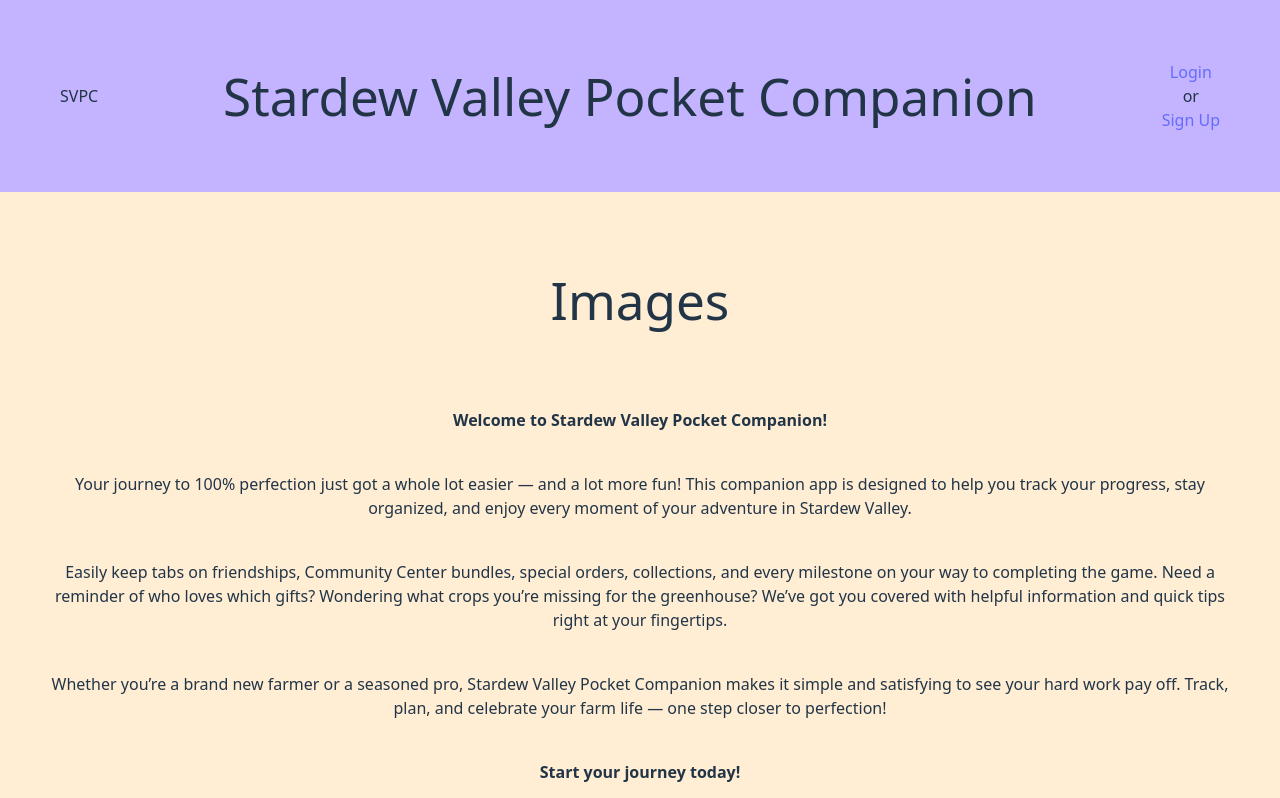
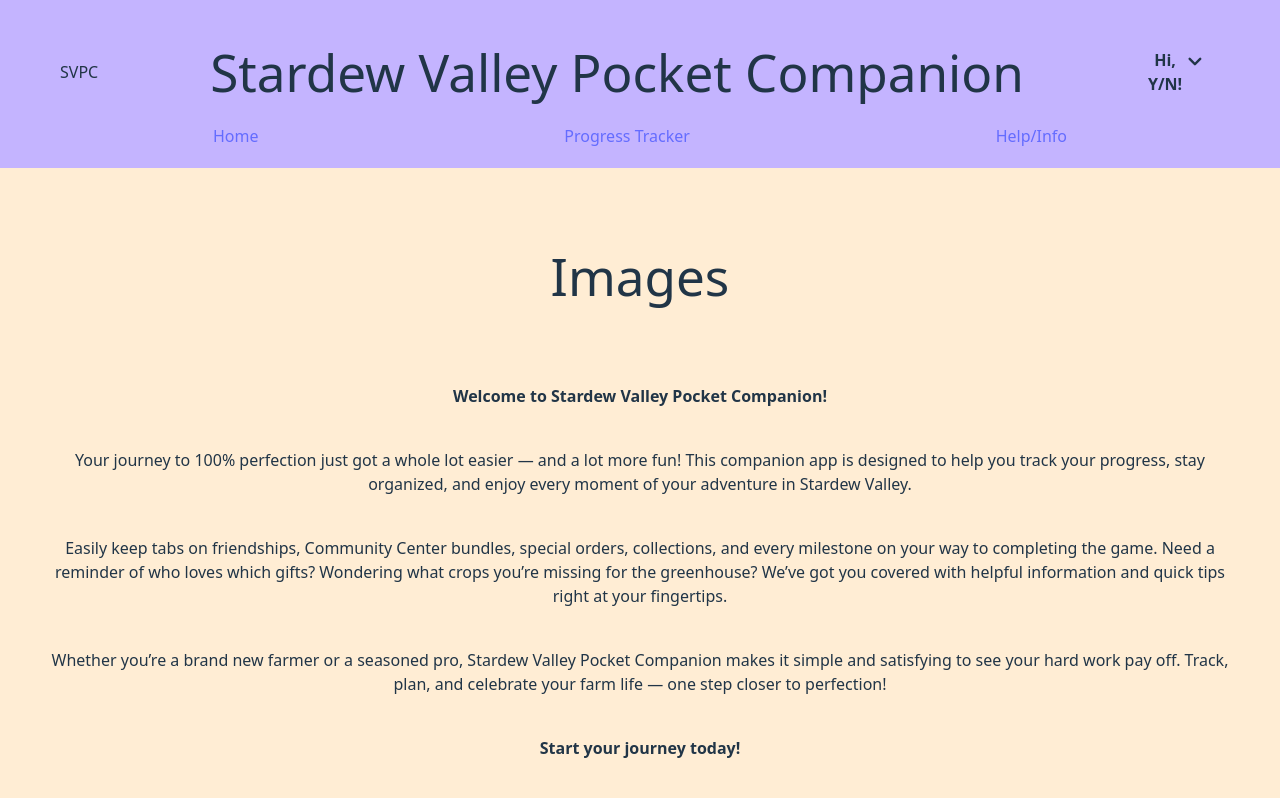
Before and after one commit to lnsvn/stardew-pocket, a React (Vite) app: page / in a window 1280 px wide. Shown: the top 798 px of the page. Built offline with nearby package versions, Linux system fonts and the light colour scheme.

Commit message:
changes current Header component to be only for the Landing Page, creates new Header Component for when logged in to the site, installs heroicons package, creates Menu-Header component for a dropdown menu in the Header, removes button css from index.css

```diff
--- a/package.json
+++ b/package.json
@@ -10,6 +10,7 @@
     "preview": "vite preview"
   },
   "dependencies": {
+    "@heroicons/react": "^2.2.0",
     "@tailwindcss/vite": "^4.1.4",
     "react": "^19.0.0",
     "react-dom": "^19.0.0",
--- a/src/App.jsx
+++ b/src/App.jsx
@@ -1,12 +1,12 @@
 // import Footer from "./components/Footer";
-// import Header from "./components/Header";
+import Header from "./components/Header";
 import LandingPage from "./pages/Landing";
 import "./App.css";
 
 function App() {
   return (
     <>
-      {/* <Header /> */}
+      <Header />
       <LandingPage/>
       {/* <Footer /> */}
     </>
--- a/src/components/Header.jsx
+++ b/src/components/Header.jsx
@@ -1,12 +1,21 @@
+import DropdownMenu from "./Menu-Header";
+
 function Header() {
   return (
-    <div className="flex items-center p-15 bg-violet-300 justify-between">
-      <h3>SVPC</h3>
-      <h1>Stardew Valley Pocket Companion</h1>
+    <div className="px-15 pt-10 pb-5 bg-violet-300">
+      <div className="flex items-center justify-between mb-5">
+        <h3>SVPC</h3>
+        <h1>Stardew Valley Pocket Companion</h1>
+        <div>
+          <DropdownMenu/>
+        </div>
+      </div>
       <div>
-        <a>Login</a>
-        <p>or</p>
-        <a>Sign Up</a>
+        <ul className="flex justify-around">
+          <li><a>Home</a></li>
+          <li><a>Progress Tracker</a></li>
+          <li><a>Help/Info</a></li>
+        </ul>
       </div>
     </div>
   );
--- /dev/null
+++ b/src/components/LP-Header.jsx
@@ -0,0 +1,15 @@
+function HeaderLP() {
+    return (
+      <div className="flex items-center p-15 bg-violet-300 justify-between">
+        <h3>SVPC</h3>
+        <h1>Stardew Valley Pocket Companion</h1>
+        <div>
+          <a>Login</a>
+          <p>or</p>
+          <a>Sign Up</a>
+        </div>
+      </div>
+    );
+  }
+
+  export default HeaderLP;
--- /dev/null
+++ b/src/components/Menu-Header.jsx
@@ -0,0 +1,35 @@
+import { useState } from "react";
+import { ChevronDownIcon } from "@heroicons/react/16/solid";
+
+function DropdownMenu() {
+  const [isOpen, setIsOpen] = useState(false);
+
+  return (
+    <div>
+      <div>
+        <button
+          type="button"
+          className="inline-flex px-3 py-2 font-semibold"
+          aria-expanded={isOpen}
+          aria-haspopup="true"
+          onClick={() => setIsOpen(!isOpen)}
+        >
+          Hi, Y/N!
+          <ChevronDownIcon/>
+        </button>
+      </div>
+
+      {isOpen && (
+        <div className="bg-white absolute" >
+            <ul>
+                <li className="pt-2"><a>Profile</a></li>
+                <li className="p-2"><a>Settings</a></li>
+                <li className="pb-2"><a>Sign out</a></li>
+            </ul>
+        </div>
+      )}
+    </div>
+  );
+}
+
+export default DropdownMenu;
--- a/src/index.css
+++ b/src/index.css
@@ -33,25 +33,6 @@
   line-height: 1.1;
 }
 
-/* button {
-  border-radius: 8px;
-  border: 1px solid transparent;
-  padding: 0.6em 1.2em;
-  font-size: 1em;
-  font-weight: 500;
-  font-family: inherit;
-  background-color: #1a1a1a;
-  cursor: pointer;
-  transition: border-color 0.25s;
-} */
-/* button:hover {
-  border-color: #646cff;
-}
-button:focus,
-button:focus-visible {
-  outline: 4px auto -webkit-focus-ring-color;
-} */
-
 @media (prefers-color-scheme: light) {
   :root {
     color: #213547;
@@ -60,7 +41,4 @@
   a:hover {
     color: #747bff;
   }
-  button {
-    background-color: #f9f9f9;
-  }
 }
--- a/src/pages/Landing.jsx
+++ b/src/pages/Landing.jsx
@@ -1,10 +1,10 @@
-import Header from "../components/Header";
+import HeaderLP from "../components/LP-Header";
 import Footer from "../components/Footer";
 
 function LandingPage() {
   return (
     <div>
-      <Header />
+      {/* <HeaderLP /> */}
       <div className="bg-orange-100">
         <h1 className="p-20">Images</h1>
         <p className="px-10 pb-10 font-bold">
```
Also changed, not shown: 1 other file (tests, documents, lock files or other folders).
